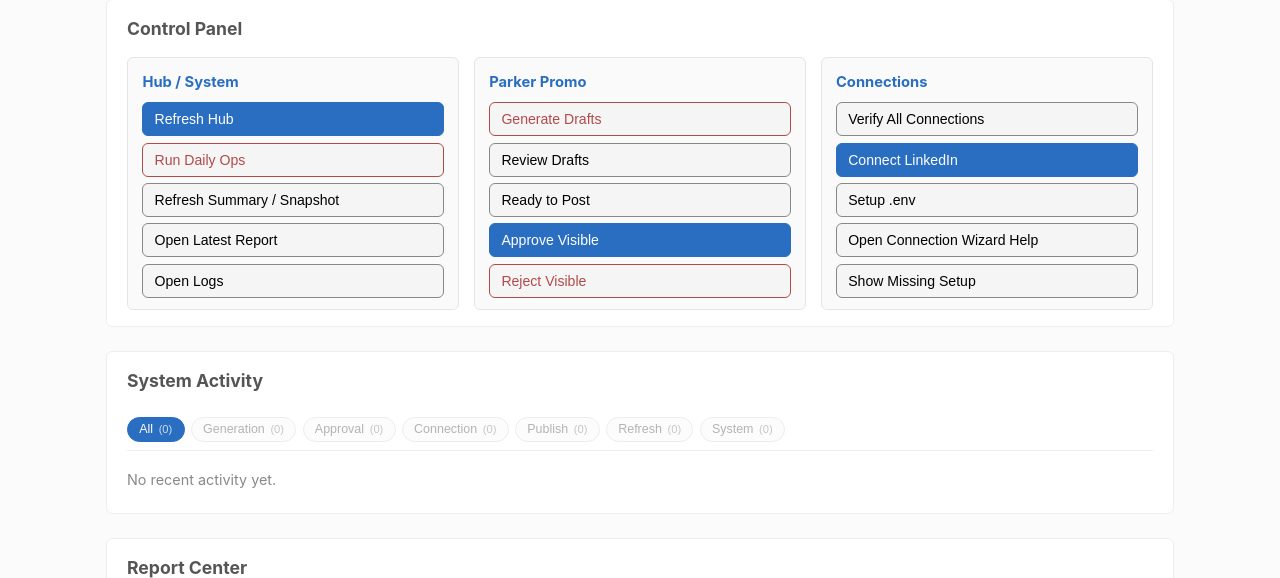
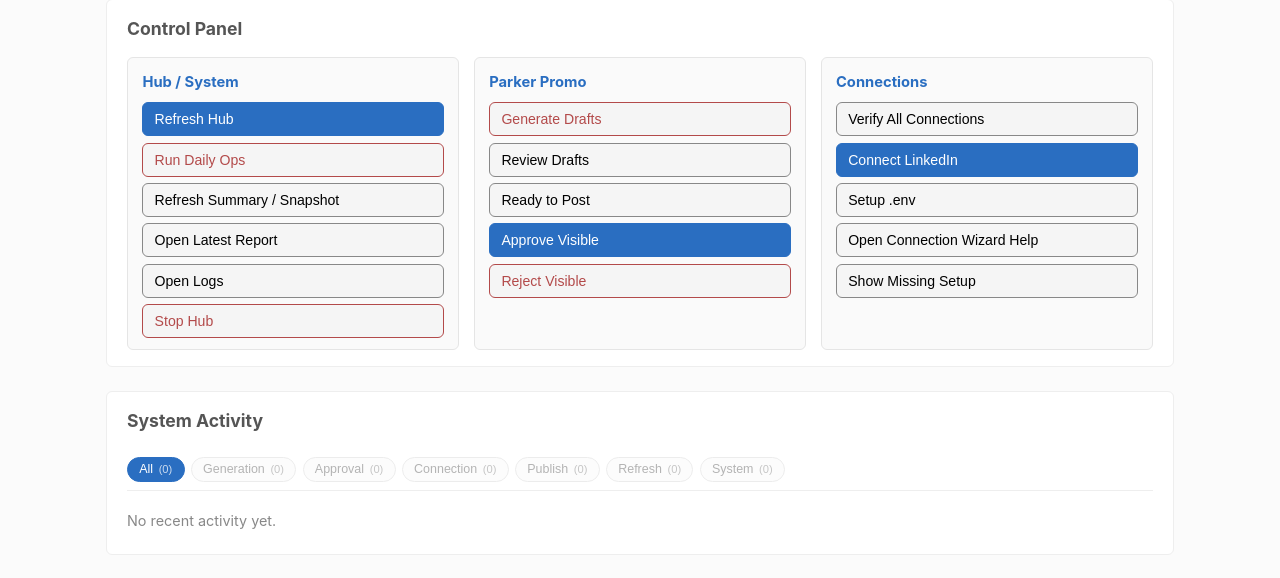
Before and after one commit to tophercook7-maker/PartnerDeskAI, a FastAPI app: page / in a window 1280 px wide. Shown: the part 474-1052 px from the top of the page. Run offline with FastAPI, Linux system fonts and the light colour scheme; data that the repository does not hold is empty; some libraries are stand-ins or nearby versions.

Commit message:
feat: Stop Hub button with strict PID-reuse safety check

```diff
--- a/hub/app.py
+++ b/hub/app.py
@@ -18,6 +18,7 @@ The Hub only reads files and POSTs to those scripts.
 
 import os
 import re
+import signal as _signal
 import sqlite3
 import subprocess
 import sys
@@ -1320,3 +1321,111 @@ def run_refresh() -> dict:
     return _run(
         [sys.executable, str(ROOT / "automation" / "daily_ops.py"), "--skip-generate"]
     )
+
+
+@app.post("/api/hub/stop")
+def api_hub_stop() -> dict:
+    """
+    Send SIGTERM to the running Hub process (v6.5). The PID is read
+    from logs/hub.pid which open_hub.sh wrote at startup. The response
+    is returned BEFORE uvicorn actually exits — the client will lose
+    connectivity within a second of receiving the response.
+
+    Safety layers (defense against PID reuse):
+        1. Only signals the PID in logs/hub.pid — never an arbitrary
+           PID passed in the request.
+        2. Verifies the target process is alive via kill(pid, 0).
+        3. Inspects /usr/bin/ps to confirm the command line includes
+           both "uvicorn" and "hub.app". If anything else is at that
+           PID (e.g., the PID got recycled by the kernel), refuses.
+        4. Sends SIGTERM (not SIGKILL) so uvicorn shuts down
+           gracefully — same signal nohup-detached child receives.
+    """
+    pid_file = ROOT / "logs" / "hub.pid"
+    if not pid_file.is_file():
+        return {
+            "ok": False,
+            "message": (
+                "logs/hub.pid not found. The Hub may have been started "
+                "without open_hub.sh, or it was already stopped. To "
+                "stop a manually-started server, kill its PID from the "
+                "terminal."
+            ),
+        }
+
+    try:
+        pid = int(pid_file.read_text().strip())
+    except (OSError, ValueError) as e:
+        return {"ok": False, "message": f"Cannot read PID from logs/hub.pid: {e}"}
+
+    # Liveness check — kill(pid, 0) raises if not alive.
+    try:
+        os.kill(pid, 0)
+    except ProcessLookupError:
+        return {
+            "ok": False,
+            "message": f"PID {pid} from logs/hub.pid is not running (already stopped). "
+                       "You can delete logs/hub.pid manually if it's stale.",
+        }
+    except PermissionError:
+        return {
+            "ok": False,
+            "message": f"Cannot signal PID {pid} — permission denied. The Hub may "
+                       "be running as a different user.",
+        }
+
+    # PID-reuse defense: confirm the command at this PID actually
+    # looks like our Hub. We need TWO checks because a bash script
+    # whose body MENTIONS "uvicorn hub.app" would otherwise pass the
+    # second check alone (the strings are in the bash process's
+    # full command line). ps comm= gives just the executable name —
+    # bash != python so the executable-name check rejects bash even
+    # if its arguments happen to contain Hub-shaped strings.
+    try:
+        comm_result = subprocess.run(
+            ["/bin/ps", "-p", str(pid), "-o", "comm="],
+            capture_output=True, text=True, timeout=2,
+        )
+        cmd_result = subprocess.run(
+            ["/bin/ps", "-p", str(pid), "-o", "command="],
+            capture_output=True, text=True, timeout=2,
+        )
+        comm = comm_result.stdout.strip()
+        cmd  = cmd_result.stdout.strip()
+    except (subprocess.SubprocessError, OSError) as e:
+        return {"ok": False, "message": f"Cannot inspect PID {pid}: {e}"}
+
+    # The executable must be a Python interpreter (covers framework
+    # Python's Python.app shim, /usr/bin/python3, homebrew python3.x,
+    # etc.). Case-insensitive because macOS framework Python is
+    # "Python" with a capital P.
+    comm_basename = comm.rsplit("/", 1)[-1].lower()
+    is_python = comm_basename.startswith("python")
+    has_hub_args = ("uvicorn" in cmd) and ("hub.app" in cmd)
+
+    if not (is_python and has_hub_args):
+        return {
+            "ok": False,
+            "message": (
+                f"PID {pid} does not look like our Hub "
+                f"(comm={comm!r}, command snippet={cmd[:80]!r}). "
+                "Refusing to signal in case the PID has been reused. "
+                "Both an exec name starting with 'python' AND "
+                "'uvicorn'+'hub.app' in args are required."
+            ),
+        }
+
+    # All checks pass — send SIGTERM. Uvicorn handles SIGTERM
+    # gracefully and exits cleanly within ~100ms.
+    try:
+        os.kill(pid, _signal.SIGTERM)
+    except OSError as e:
+        return {"ok": False, "message": f"Failed to signal PID {pid}: {e}"}
+
+    return {
+        "ok": True,
+        "pid": pid,
+        "message": f"SIGTERM sent to PID {pid}. The Hub will shut down "
+                   "within a second. Restart with the Desktop icon "
+                   "or `bash automation/open_hub.sh`.",
+    }
--- a/hub/static/app.js
+++ b/hub/static/app.js
@@ -1836,6 +1836,40 @@ function _runControlPanelAction(action) {
         case 'open-logs':
             if (!_cpScrollToH2('Latest Log')) _cpStatus('Logs section not found.');
             return;
+        case 'stop-hub': {
+            // v6.5: stop the Hub server. Confirm because this makes the
+            // current page unresponsive — every subsequent click and
+            // refresh will fail until the server is restarted.
+            if (!confirm(
+                'Stop the Hub server?\n\n' +
+                'After it stops:\n' +
+                ' • this page will become unresponsive\n' +
+                ' • the Desktop icon, bash automation/open_hub.sh, or ' +
+                '   `python3 -m uvicorn hub.app:app --port 8787` will ' +
+                '   bring it back up\n\n' +
+                'Continue?'
+            )) return;
+            _cpStatus('Stopping Hub…');
+            fetch('/api/hub/stop', { method: 'POST' })
+                .then(r => r.json())
+                .then(d => {
+                    if (d.ok) {
+                        _cpStatus(d.message + ' (this tab is now stale.)');
+                    } else {
+                        _cpStatus('Stop failed: ' + (d.message || '(no message)'));
+                    }
+                })
+                .catch(err => {
+                    // If the server died before sending the response,
+                    // we get a fetch error here — that's actually
+                    // success from the user's perspective.
+                    _cpStatus(
+                        'Connection lost — Hub probably stopped successfully. ' +
+                        'This page is now stale.',
+                    );
+                });
+            return;
+        }
 
         // --- Parker Promo ---
         case 'generate-drafts':
--- a/hub/templates/index.html
+++ b/hub/templates/index.html
@@ -814,6 +814,7 @@
                 <button type="button" data-cp-action="refresh-summary" class="cp-btn">Refresh Summary / Snapshot</button>
                 <button type="button" data-cp-action="open-latest-report" class="cp-btn">Open Latest Report</button>
                 <button type="button" data-cp-action="open-logs" class="cp-btn">Open Logs</button>
+                <button type="button" data-cp-action="stop-hub" class="cp-btn danger">Stop Hub</button>
             </div>
             <div class="cp-group">
                 <h3>Parker Promo</h3>
```
Also changed, not shown: README.md.
